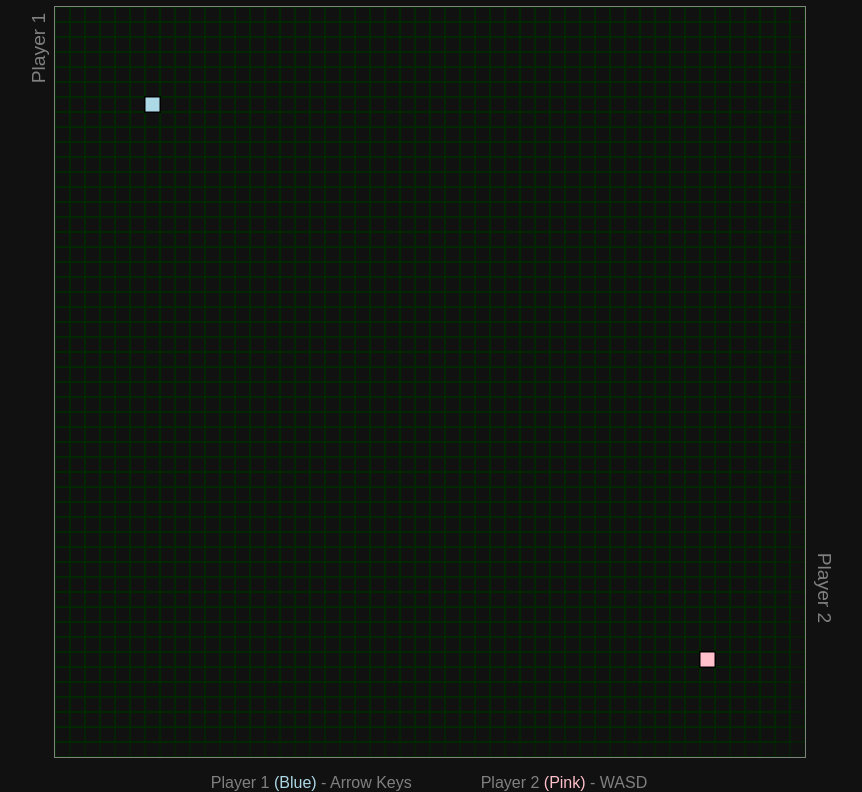
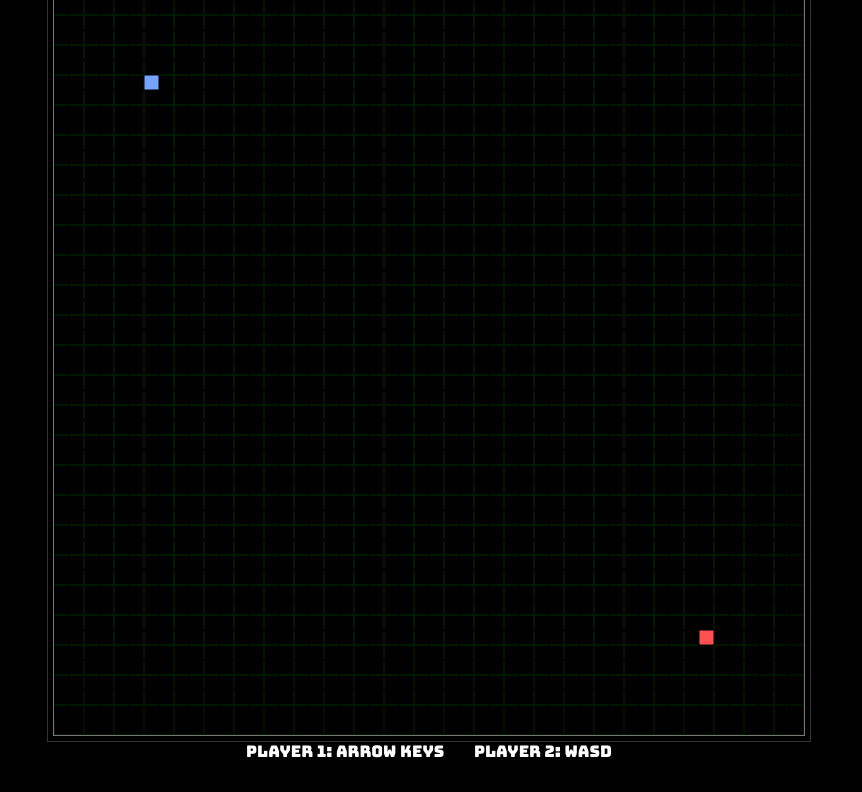
Before and after one commit to BretCameron/tron-light-cylces, a plain HTML site: page index.html in a window 1280 px wide. Shown: the part 72-864 px from the top of the page, without its empty margins (211-1073 px from the left). After the commit the page ends 842 px from the top, so only its background shows below. Drawn offline with Linux system fonts and the light colour scheme.

Commit message:
Remove old code

```diff
--- a/index.html
+++ b/index.html
@@ -1,84 +1,22 @@
-<html>
+<!DOCTYPE html>
+<html lang="en">
 
 <head>
-  <title>2D Tron Game</title>
-  <style>
-    html {
-      background: #111;
-    }
-
-    body {
-      margin: 0;
-    }
-
-    main {
-      margin: 0px auto;
-      width: 750px;
-      height: 750px;
-    }
-
-    nav {
-      /* color: #fff;
-      background: #333;
-      padding: 20px; */
-      margin-bottom: 20px;
-    }
-
-    canvas {
-      display: block;
-      background: #111;
-      margin: 0px auto;
-      border: 1px solid grey;
-    }
-
-    h1,
-    h3 {
-      color: white;
-      text-align: center;
-      font-family: sans-serif;
-    }
-
-    #player1 {
-      font-family: sans-serif;
-      font-size: 1.2rem;
-      color: grey;
-      position: absolute;
-      top: 0;
-      transform: translate(-50px, 90px) rotate(-90deg);
-    }
-
-    #player2 {
-      font-family: sans-serif;
-      font-size: 1.2rem;
-      color: grey;
-      position: absolute;
-      bottom: 0;
-      transform: translate(735px, -110px) rotate(90deg);
-    }
-
-    p {
-      font-family: sans-serif;
-      color: grey;
-      text-align: center
-    }
-
-  </style>
+  <meta charset="UTF-8">
+  <meta name="viewport" content="width=device-width, initial-scale=1.0">
+  <meta http-equiv="X-UA-Compatible" content="ie=edge">
+  <title>Tron Light Cycles</title>
+  <link rel="stylesheet" href="style.css">
+  <link href="https://fonts.googleapis.com/css?family=Bungee&display=swap" rel="stylesheet">
 </head>
 
-<nav></nav>
+<body>
 
-<main>
-  <h1>Tron 2D</h1>
-  <canvas id="snake" width="750" height="750"></canvas>
-  <p>
-    Player 1 <span style="color:lightblue;">(Blue)</span> - Arrow Keys <span style="display:inline-block;margin:0 30px;"></span> Player 2 <span style="color:pink;">(Pink)</span> - WASD
-  </p>
-  <p id="player1">Player 1</p>
-  <p id="player2">Player 2</p>
-  <h3 id="result" style="color:#fff;"></h3>
-</main>
+  <h1 style="color:#fff;margin:5px 0 5px 0;padding:0px;">Tron Light Cycles</h1>
+  <canvas id="tron" width="750" height="750"></canvas>
+  <p style="color:#fff;margin:0;">Player 1: arrow keys<span style="display: inline-block; margin: 0 15px;"></span>Player 2: WASD</p>
+  <script src="tron.js"></script>
 
-<script src="./index.js"></script>
-<script src="./bot.js"></script>
+</body>
 
 </html>
--- a/index.js
+++ /dev/null
@@ -1,242 +0,0 @@
-var c = document.getElementById("snake");
-var result = document.getElementById('result');
-
-var ctx = c.getContext("2d");
-
-const box = 15;
-const computer = false;
-let automaticDirection;
-
-let p1 = {
-  key: '',
-  direction: '',
-  x: 90,
-  y: 90,
-  history: [[90, 90]],
-  alive: true
-};
-
-let p2 = {
-  key: '',
-  direction: '',
-  x: 645,
-  y: 645,
-  history: [[645, 645]],
-  alive: true
-};
-
-
-function direction(event) {
-  let key = event.keyCode;
-
-  if (key == 37 && p1.direction != "RIGHT") {
-    p1.key = "LEFT";
-  } else if (key == 38 && p1.direction != "DOWN") {
-    p1.key = "UP";
-  } else if (key == 39 && p1.direction != "LEFT") {
-    p1.key = "RIGHT";
-  } else if (key == 40 && p1.direction != "UP") {
-    p1.key = "DOWN";
-  };
-
-
-  if (key == 65 && p2.direction != "RIGHT") {
-    p2.key = "LEFT";
-  } else if (key == 87 && p2.direction != "DOWN") {
-    p2.key = "UP";
-  } else if (key == 68 && p2.direction != "LEFT") {
-    p2.key = "RIGHT";
-  } else if (key == 83 && p2.direction != "UP") {
-    p2.key = "DOWN";
-  }
-
-}
-
-if (computer) {
-  const keys = [65, 87, 68, 83];
-  direction({ keyCode: keys[parseInt(Math.random() * 4)] })
-}
-
-document.addEventListener("keydown", direction);
-
-
-function drawBg() {
-
-  for (let i = 0; i <= 750 / box; i++) {
-    for (let j = 0; j <= 750 / box; j++) {
-      ctx.strokeStyle = '#002900';
-      ctx.strokeRect(0, 0, 15 * i, 15 * j);
-    }
-  }
-}
-
-drawBg();
-
-let frame = 0;
-
-function draw() {
-  frame++
-
-  if (computer) {
-    let dangerZones = [...p1.history, ...p2.history];
-    let possibleChoices = new Set(['LEFT', 'UP', 'RIGHT', 'DOWN']);
-
-    // Remove ability to turn into the walls
-    if (p2.x <= 15) possibleChoices.delete('LEFT');
-    if (p2.y <= 15) possibleChoices.delete('UP');
-    if (p2.x >= 720) possibleChoices.delete('RIGHT');
-    if (p2.y >= 720) possibleChoices.delete('DOWN');
-
-    // Remove ability to go back on self
-    if (p2.direction === 'RIGHT') possibleChoices.delete('LEFT');
-    if (p2.direction === 'LEFT') possibleChoices.delete('RIGHT');
-    if (p2.direction === 'UP') possibleChoices.delete('DOWN');
-    if (p2.direction === 'DOWN') possibleChoices.delete('UP');
-
-    // Remove ability to collide with self or opponent
-    for (let i = 0; i < dangerZones.length; i++) {
-      if (p2.x + box === dangerZones[i][0] && p2.y === dangerZones[i][1]) {
-        possibleChoices.delete('RIGHT');
-        console.log(`Can't go RIGHT`)
-      }
-
-      if (p2.x - box === dangerZones[i][0] && p2.y === dangerZones[i][1]) {
-        possibleChoices.delete('LEFT');
-        console.log(`Can't go LEFT`)
-      }
-
-
-      if (p2.x === dangerZones[i][0] && p2.y + box === dangerZones[i][1]) {
-        possibleChoices.delete('UP');
-        console.log(`Can't go UP`)
-      }
-
-      if (p2.x === dangerZones[i][0] && p2.y - box === dangerZones[i][1]) {
-        possibleChoices.delete('DOWN');
-        console.log(`Can't go DOWN`)
-      }
-    }
-
-    automaticDirection = (Array.from(possibleChoices)[parseInt(Math.random() * 4)])
-
-    switch (automaticDirection) {
-      case 'UP':
-        direction({ keyCode: 87 })
-        break;
-      case 'DOWN':
-        direction({ keyCode: 83 })
-        break;
-      case 'LEFT':
-        direction({ keyCode: 65 })
-        break;
-      case 'RIGHT':
-        direction({ keyCode: 68 })
-        break;
-    }
-  }
-
-  if (!p1.alive) {
-    result.innerText = (`Pink Wins!`)
-    clearInterval(game);
-
-  }
-  if (!p2.alive) {
-    result.innerText = (`Blue Wins!`)
-    clearInterval(game);
-  }
-
-  ctx.fillStyle = 'lightblue';
-  ctx.fillRect(p1.x, p1.y, 15, 15);
-
-  ctx.strokeStyle = 'black';
-  ctx.strokeRect(p1.x, p1.y, 15, 15);
-
-  ctx.fillStyle = 'pink';
-  ctx.fillRect(p2.x, p2.y, 15, 15);
-
-  ctx.strokeStyle = 'black';
-  ctx.strokeRect(p2.x, p2.y, 15, 15);
-
-  if (p1.x % 15 === 0 && p1.y % 15 === 0) {
-    p1.direction = p1.key;
-  }
-
-  if (p2.x % 15 === 0 && p2.y % 15 === 0) {
-    p2.direction = p2.key;
-  }
-
-  if (p1.alive && p2.direction) {
-    if (p1.direction == "LEFT") p1.x -= box;
-    if (p1.direction == "UP") p1.y -= box;
-    if (p1.direction == "RIGHT") p1.x += box;
-    if (p1.direction == "DOWN") p1.y += box;
-  }
-
-  if (p2.alive && p1.direction) {
-    if (p2.direction == "LEFT") p2.x -= box;
-    if (p2.direction == "UP") p2.y -= box;
-    if (p2.direction == "RIGHT") p2.x += box;
-    if (p2.direction == "DOWN") p2.y += box;
-  }
-
-  // Draw - head on collision
-  if (p2.history.length > 2 && p1.history.length > 2) {
-    if (p1.x === p2.history[p2.history.length - 1][0] && p1.y === p2.history[p2.history.length - 1][1]) {
-      draw();
-    } else if (p2.x === p1.history[p2.history.length - 1][0] && p2.y === p1.history[p2.history.length - 1][1]) {
-      draw();
-    }
-  }
-
-  function draw() {
-    result.innerText = (`Draw!`);
-    clearInterval(game);
-  }
-
-  // Collision with self
-  for (let i = 0; i < p1.history.length; i++) {
-    if (p1.x === p1.history[i][0] && p1.y === p1.history[i][1] && p1.history.length > 1) {
-      p1.alive = false;
-    }
-  }
-
-  for (let i = 0; i < p2.history.length; i++) {
-    if (p2.x === p2.history[i][0] && p2.y === p2.history[i][1] && p2.history.length > 1) {
-      p2.alive = false;
-    }
-  }
-
-  if (p1.direction && p2.direction) {
-    p1.history.push([p1.x, p1.y]);
-    p2.history.push([p2.x, p2.y]);
-  }
-
-  // Collision with opponent
-  for (let i = 0; i < p2.history.length; i++) {
-    if (p1.x === p2.history[i][0] && p1.y === p2.history[i][1] && p2.history.length > 1) {
-      p1.alive = false;
-    }
-  }
-
-  for (let i = 0; i < p1.history.length; i++) {
-    if (p2.x === p1.history[i][0] && p2.y === p1.history[i][1] && p1.history.length > 1) {
-      p2.alive = false;
-    }
-  }
-
-
-  // Collision with border
-  if (p1.x >= 750 || p1.y >= 750 || p1.x < 0 || p1.y < 0) {
-    p1.alive = false;
-  };
-
-  if (p2.x >= 750 || p2.y >= 750 || p2.x < 0 || p2.y < 0) {
-    p2.alive = false;
-  };
-
-}
-
-let game;
-let speed = 100;
-
-game = setInterval(draw, speed);
--- a/new/tron.js
+++ b/tron.js
@@ -1,7 +1,6 @@
 const canvas = document.getElementById('tron');
 const context = canvas.getContext('2d');
 const unit = 15;
-let p1, p2, p3, p4;
 
 class Player {
   constructor(x, y, color) {
@@ -23,18 +22,8 @@ class Player {
 
 Player.allInstances = [];
 
-function definePlayers(number) {
-  p1 = new Player(unit * 6, unit * 6, '#75A4FF');
-  p2 = new Player(unit * 43, unit * 43, '#FF5050');
-  if (number > 2) {
-    p3 = new Player(unit * 43, unit * 6, 'green');
-  };
-  if (number > 3) {
-    p4 = new Player(unit * 6, unit * 43, 'orange');
-  };
-}
-
-definePlayers(2);
+let p1 = new Player(unit * 6, unit * 6, '#75A4FF');
+let p2 = new Player(unit * 43, unit * 43, '#FF5050');
 
 function setKey(key, player, up, right, down, left) {
   switch (key) {
@@ -65,24 +54,63 @@ function setKey(key, player, up, right, down, left) {
 
 function handleKeyPress(event) {
   let key = event.keyCode;
+
+  if (key === 37 || key === 38 || key === 39 || key === 40) {
+    event.preventDefault();
+  };
+
   setKey(key, p1, 38, 39, 40, 37); // arrow keys
   setKey(key, p2, 87, 68, 83, 65); // WASD
-  setKey(key, p3, 73, 76, 75, 74); // IJKL
-  setKey(key, p4, 104, 102, 101, 100); // numpad 8456
+  // setKey(key, p3, 73, 76, 75, 74); // IJKL
+  // setKey(key, p4, 104, 102, 101, 100); // numpad 8456
 };
 
 document.addEventListener('keydown', handleKeyPress);
 
-// Determine playable cells
+function getPlayableCells(canvas, unit) {
+  let playableCells = new Set();
+  for (let i = 0; i < canvas.width / unit; i++) {
+    for (let j = 0; j < canvas.height / unit; j++) {
+      playableCells.add(`${i * unit}x${j * unit}y`);
+    };
+  };
+  return playableCells;
+};
+
 let playableCells = getPlayableCells(canvas, unit);
+
+function drawBackground() {
+  context.strokeStyle = '#001900';
+  for (let i = 0; i <= canvas.width / unit + 2; i += 2) {
+    for (let j = 0; j <= canvas.height / unit + 2; j += 2) {
+      context.strokeRect(0, 0, unit * i, unit * j);
+    };
+  };
+
+  context.strokeStyle = '#000000';
+  context.lineWidth = 2;
+  for (let i = 1; i <= canvas.width / unit; i += 2) {
+    for (let j = 1; j <= canvas.height / unit; j += 2) {
+      context.strokeRect(0, 0, unit * i, unit * j);
+    };
+  };
+  context.lineWidth = 1;
+};
+
 drawBackground();
 
-// Add player starting positions
+function drawStartingPositions(players) {
+  players.forEach(p => {
+    context.fillStyle = p.color;
+    context.fillRect(p.x, p.y, unit, unit);
+    context.strokeStyle = 'black';
+    context.strokeRect(p.x, p.y, unit, unit);
+  });
+};
+
 drawStartingPositions(Player.allInstances);
 
-let outcome;
-let winnerColor;
-let playerCount = Player.allInstances.length;
+let outcome, winnerColor, playerCount = Player.allInstances.length;
 
 function draw() {
   if (Player.allInstances.filter(p => !p.key).length === 0) {
@@ -98,7 +126,7 @@ function draw() {
     if (outcome) {
       createResultsScreen(winnerColor);
       clearInterval(game);
-    }
+    };
 
     Player.allInstances.forEach(p => {
 
@@ -111,7 +139,7 @@ function draw() {
         context.strokeStyle = 'black';
         context.strokeRect(p.x, p.y, unit, unit);
 
-        if (!playableCells.has(`${p.x}x${p.y}y`)) {
+        if (!playableCells.has(`${p.x}x${p.y}y`) && p.dead === false) {
           p.dead = true;
           p.direction = '';
           playerCount -= 1;
@@ -131,48 +159,9 @@ function draw() {
     });
 
   }
-
 }
 
 let game = setInterval(draw, 100);
-
-function drawBackground() {
-  context.strokeStyle = '#001900';
-  for (let i = 0; i <= canvas.width / unit + 2; i += 2) {
-    for (let j = 0; j <= canvas.height / unit + 2; j += 2) {
-      context.strokeRect(0, 0, unit * i, unit * j);
-    };
-  };
-
-  context.strokeStyle = '#000000';
-  context.lineWidth = 2;
-  for (let i = 1; i <= canvas.width / unit; i += 2) {
-    for (let j = 1; j <= canvas.height / unit; j += 2) {
-      context.strokeRect(0, 0, unit * i, unit * j);
-    };
-  };
-  context.lineWidth = 1;
-
-};
-
-function getPlayableCells(canvas, unit) {
-  let playableCells = new Set();
-  for (let i = 0; i < canvas.width / unit; i++) {
-    for (let j = 0; j < canvas.height / unit; j++) {
-      playableCells.add(`${i * unit}x${j * unit}y`);
-    };
-  };
-  return playableCells;
-}
-
-function drawStartingPositions(players) {
-  players.forEach(p => {
-    context.fillStyle = p.color;
-    context.fillRect(p.x, p.y, unit, unit);
-    context.strokeStyle = 'black';
-    context.strokeRect(p.x, p.y, unit, unit);
-  });
-}
 
 function createResultsScreen(color) {
   const resultNode = document.createElement('div');
@@ -194,7 +183,7 @@ function createResultsScreen(color) {
   resultText.style.textTransform = 'uppercase';
 
   const replayButton = document.createElement('button');
-  replayButton.innerText = 'Replay';
+  replayButton.innerText = 'Replay (Enter)';
   replayButton.style.fontFamily = 'Bungee, cursive';
   replayButton.style.textTransform = 'uppercase';
   replayButton.style.padding = '10px 30px';
@@ -206,28 +195,42 @@ function createResultsScreen(color) {
   resultNode.appendChild(resultText);
   resultNode.appendChild(replayButton);
   document.querySelector('body').appendChild(resultNode);
-}
 
-function resetPlayers(players) {
-  players.forEach(p => {
+  document.addEventListener('keydown', (e) => {
+    let key = event.keyCode;
+    if (key == 13 || key == 32 || key == 27 || key == 82)
+      resetGame();
+  });
+};
+
+function resetGame() {
+  // Remove the results node
+  const result = document.getElementById('result');
+  if (result) result.remove();
+
+  // Remove background then re-draw it
+  context.clearRect(0, 0, canvas.width, canvas.height);
+  drawBackground();
+
+  // Reset playableCells
+  playableCells = getPlayableCells(canvas, unit);
+
+  // Reset players
+  Player.allInstances.forEach(p => {
     p.x = p.startX;
     p.y = p.startY;
     p.dead = false;
     p.direction = '';
     p.key = '';
   });
-}
+  playerCount = Player.allInstances.length;
+  drawStartingPositions(Player.allInstances);
 
-function resetGame() {
-  const result = document.getElementById('result');
-  if (result) result.remove();
-  context.clearRect(0, 0, canvas.width, canvas.height);
-  drawBackground();
-  playableCells = getPlayableCells(canvas, unit);
-  playerCount = Player.allInstances.length;
-  resetPlayers(Player.allInstances);
-  drawStartingPositions(Player.allInstances);
+  // Reset outcome
   outcome = '';
   winnerColor = '';
+
+  // Ensure draw() has stopped, then re-trigger it
+  clearInterval(game);
   game = setInterval(draw, 100);
-}
+};
```
Also changed, not shown: new/index.html (deleted, +0 -30 lines), style.css (renamed from new/style.css), 1 other file.
